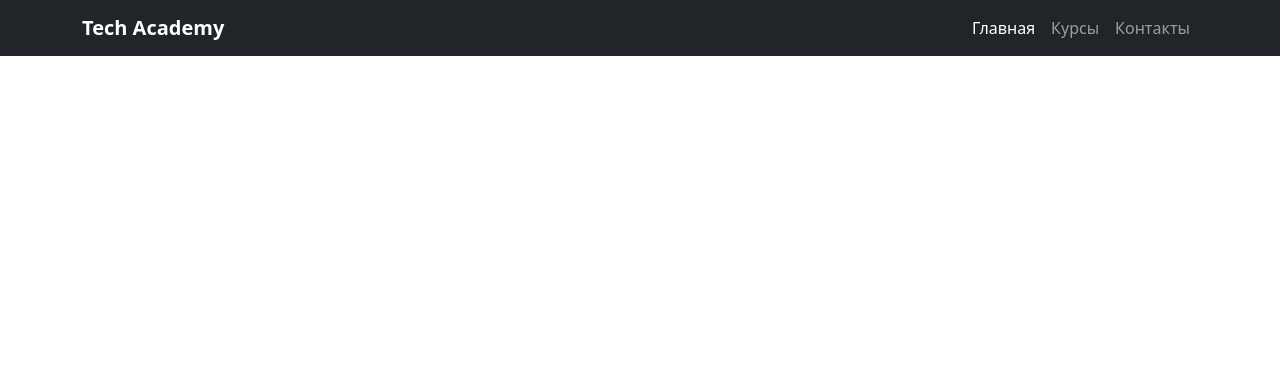
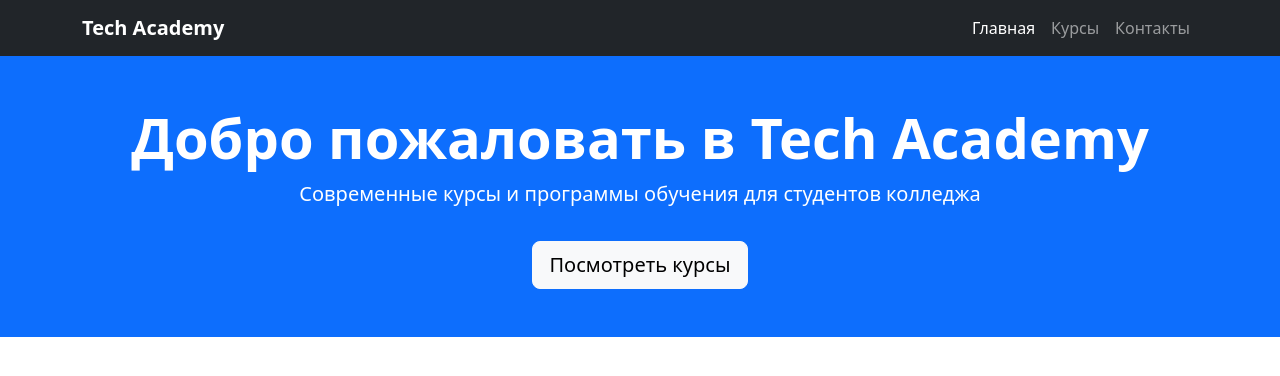
Before and after one commit to DavidDikson/academyTech, a plain HTML site: page index.html in a window 1280 px wide. Drawn offline with nearby package versions, Linux system fonts and the light colour scheme.

Commit message:
Добавил шапку

```diff
--- a/index.html
+++ b/index.html
@@ -24,5 +24,13 @@
   </div>
 </nav>
 
+<header class="bg-primary text-white text-center py-5">
+  <div class="container">
+    <h1 class="display-4 fw-bold">Добро пожаловать в Tech Academy</h1>
+    <p class="lead">Современные курсы и программы обучения для студентов колледжа</p>
+    <a href="courses.html" class="btn btn-light btn-lg mt-3">Посмотреть курсы</a>
+  </div>
+</header>
+
 </body>
 </html>
```
